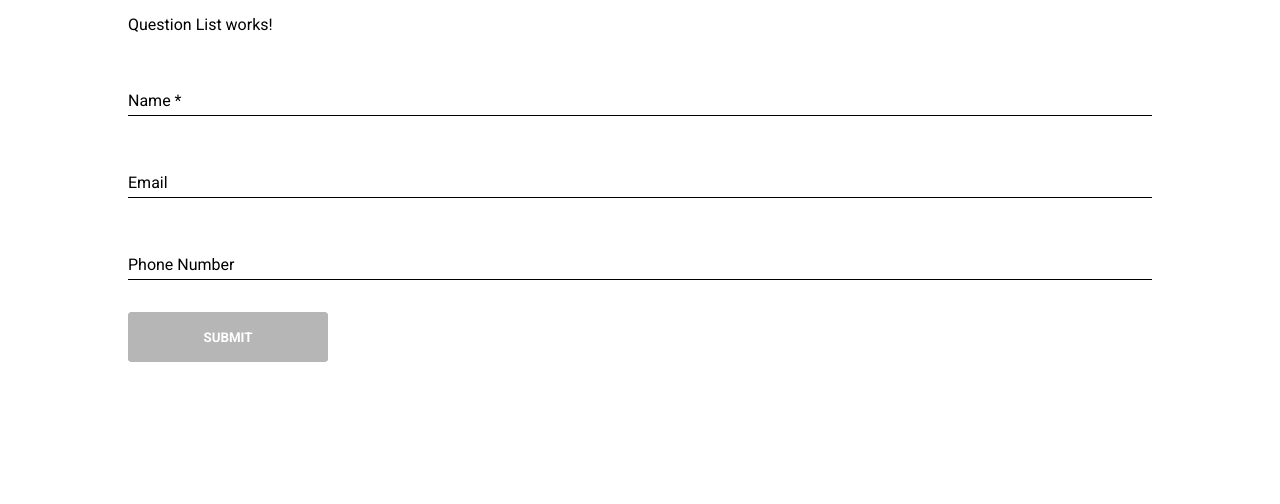
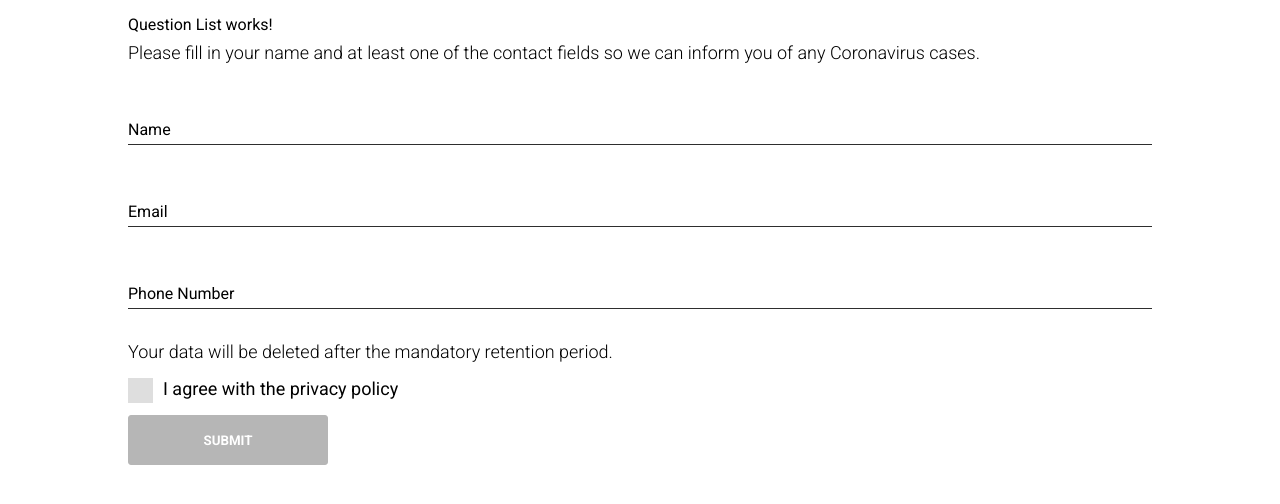
Before and after one commit to michaelcoughlan/covid-entry, a React app in the folder client/: page /#/entries/1 in a window 1280 px wide. Shown: the part 60-564 px from the top of the page. Built offline with nearby package versions, Linux system fonts and the light colour scheme; some packages are replaced by stand-ins of ours; no server answers.

Commit message:
Add checkbox component

```diff
--- /dev/null
+++ b/client/src/components/Checkbox.js
@@ -0,0 +1,13 @@
+import React from 'react';
+
+const Checkbox = ({ label, onChangeHandler, value }) => {
+    return (
+        <label className="ceph__checkbox-container">
+            {label}
+            <input className="ceph__checkbox" onChange={onChangeHandler} type="checkbox" checked={value} />
+            <span className="ceph__checkmark"></span>
+        </label>
+    )
+};
+
+export default Checkbox;
--- a/client/src/screens/EntryHomeScreen.js
+++ b/client/src/screens/EntryHomeScreen.js
@@ -13,16 +13,18 @@ import api from '../consts/api';
 
 // Redux
 import { setEntry } from '../redux/actions';
+import Checkbox from '../components/Checkbox';
 
 const EntryHomeScreen = ({ match, setEntry }) => {
     const [email, setEmail] = useState('');
     const [error, setError] = useState('');
+    const [isChecked, setIsChecked] = useState(false);
     const [name, setName] = useState('');
     const [phoneNumber, setPhoneNumber] = useState('');
     const [redirectTo, setRedirectTo] = useState('');
 
     const isFormValid = () => {
-        if (!name) {
+        if (!name || !isChecked) {
             return false;
         }
 
@@ -61,11 +63,18 @@ const EntryHomeScreen = ({ match, setEntry }) => {
         <div className="ceph__form-container">
             <form className="ceph__form">
                 <QuestionList />
-                <Input label="Name *" onChangeHandler={(event) => { setName(event.target.value); setError(''); }} isRequired={true} type="text" value={name} />
+
+                <p className="ceph__text md">Please fill in your name and at least one of the contact fields so we can inform you of any Coronavirus cases.</p>
+
+                <Input label="Name" onChangeHandler={(event) => { setName(event.target.value); setError(''); }} isRequired={true} type="text" value={name} />
                 <Input label="Email" onChangeHandler={(event) => { setEmail(event.target.value); setError(''); }} isRequired={true} type="text" value={email} />
                 <Input label="Phone Number" onChangeHandler={(event) => { setPhoneNumber(event.target.value); setError(''); }} isRequired={true} type="number" value={phoneNumber} />
 
                 { error && <p className="ceph__text error">{error}</p> }
+
+                <p className="ceph__text md">Your data will be deleted after the mandatory retention period.</p>
+
+                <Checkbox label="I agree with the privacy policy" onChangeHandler={(event) => setIsChecked(event.target.checked)} value={isChecked} />
 
                 <Button clickHandler={handleFormSubmission} disabled={!isFormValid()} text="SUBMIT" />
             </form>
--- a/client/src/styles/Form.scss
+++ b/client/src/styles/Form.scss
@@ -8,6 +8,7 @@
     width: 100%;
 }
 
+// TEXT / NUMBER INPUT
 .ceph__form-group {
     width: 100%;
     position: relative;
@@ -20,7 +21,7 @@
     /* Make .ceph__input the size of the form */
     width: 100%;
     height: 100%;
-    color: #2e2e2e;
+    color: $black;
     padding-top: 20px;
     border: none;
     outline: none;
@@ -33,7 +34,7 @@
     width: 100%;
     height: 100%;
     pointer-events: none;
-    border-bottom: 1px solid #000000;
+    border-bottom: 1px solid $black;
 }
 
 .ceph__form-group label::after {
@@ -43,7 +44,7 @@
     bottom: -1px;
     height: 100%;
     width: 100%;
-    border-bottom: 3px solid #5fa8d3;
+    border-bottom: 3px solid $blue;
     transform: translateX(-100%);
     transition: transform 0.3s ease;
 }
@@ -59,10 +60,73 @@
 .ceph__form-group input:valid + .ceph__label-name .ceph__content-name {
     transform: translateY(-150%);
     font-size: 14px;
-    color: #5fa8d3;
+    color: $blue;
 }
 
 .ceph__form-group input:focus + .ceph__label-name::after,
 .ceph__form-group input:valid + .ceph__label-name::after {
     transform: translateX(0%);
 }
+
+// CHECKBOX
+.ceph__checkbox-container {
+    display: block;
+    position: relative;
+    padding-left: 35px; // move the text past the checkbox
+    margin: 1rem 0;
+    cursor: pointer;
+    font-size: $fontMd;
+    -webkit-user-select: none;
+    -moz-user-select: none;
+    -ms-user-select: none;
+    user-select: none;
+}
+
+/* Hide the browser's default checkbox */
+.ceph__checkbox-container input {
+    display: none;
+    position: absolute;
+    opacity: 0;
+    cursor: pointer;
+    height: 0;
+    width: 0;
+}
+
+/* Create a custom checkbox */
+.ceph__checkmark {
+    position: absolute;
+    top: 0;
+    left: 0;
+    height: 25px;
+    width: 25px; // slightly smaller than the padding-left to create spacing
+    background-color: $grey;
+}
+
+.ceph__checkbox-container input:checked ~ .ceph__checkmark {
+    background-color: $blue; // background for the checked input
+}
+
+  /* Create the checkmark/indicator (hidden when not checked) */
+  .ceph__checkmark:after {
+    content: "";
+    position: absolute;
+    display: none;
+  }
+
+  /* Show the checkmark when checked */
+  .ceph__checkbox-container input:checked ~ .ceph__checkmark:after {
+    display: block;
+  }
+
+  /* Style the checkmark/indicator */
+  .ceph__checkbox-container .ceph__checkmark:after {
+    left: 9px;
+    top: 5px;
+    width: 5px;
+    height: 10px;
+    border: solid $white;
+    border-width: 0 3px 3px 0;
+    -webkit-transform: rotate(45deg);
+    -ms-transform: rotate(45deg);
+    transform: rotate(45deg);
+  }
--- a/client/src/styles/shared.scss
+++ b/client/src/styles/shared.scss
@@ -1,5 +1,5 @@
 .ceph__text {
-    margin: 0.5rem;
+    margin: 0.5rem 0;
 
     &.lg {
         font-size: $fontLg;
--- a/client/src/styles/variables.scss
+++ b/client/src/styles/variables.scss
@@ -1,5 +1,9 @@
 // Colours
-$red: red;
+$black: #2e2e2e;
+$blue: #5fa8d3;
+$grey: #dedede;
+$red: #ff0000;
+$white: #fff;
 
 // Font Size
 $fontMd: 18px;
```
